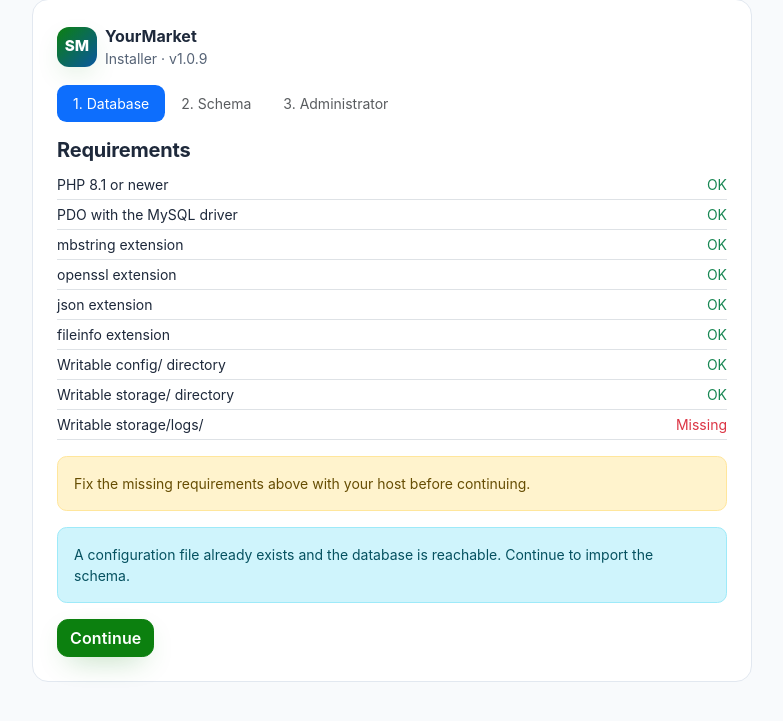
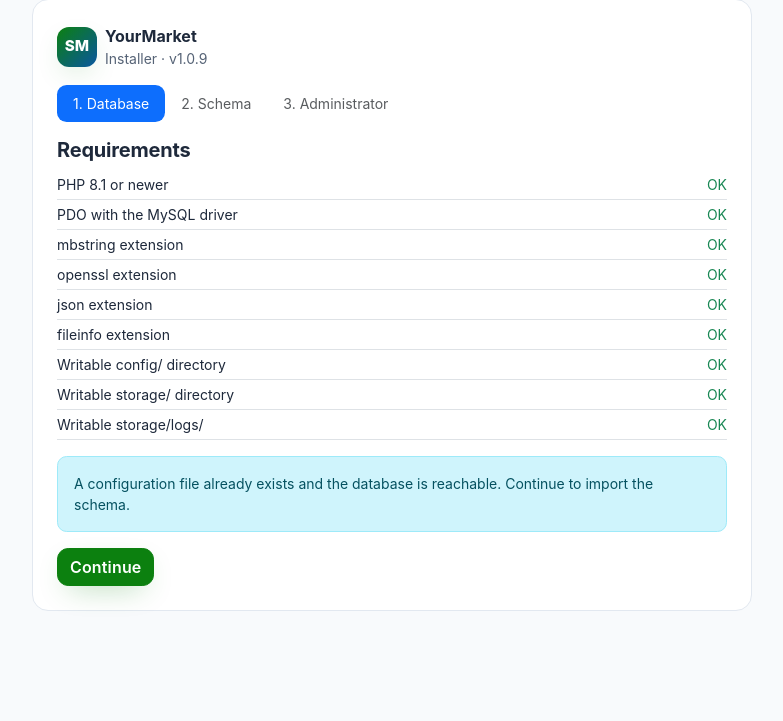
Before and after one commit to AMSVA011002/softmymarket, a PHP site: page /install/index.php in a window 1280 px wide. Shown: the part 33-754 px from the top of the page, without its empty margins (248-1031 px from the left). Run offline with PHP 8.4, Linux system fonts and the light colour scheme; data comes from the database, SQL or seed files in the repository; tables that the repository leaves empty hold one stand-in row (values such as "Sample post"); some libraries are stand-ins or nearby versions.

Commit message:
Improve installer diagnostics and storage setup
Co-authored-by: arena-agent <297053741+arena-agent@users.noreply.github.com>

```diff
--- a/install/index.php
+++ b/install/index.php
@@ -106,6 +106,25 @@
     return [true, 'Schema imported (' . $executed . ' statements).'];
 }
 
+/** Create expected runtime directories when the storage parent permits it. */
+function install_prepare_storage_directories(): void
+{
+    foreach ([
+        STORAGE_PATH,
+        STORAGE_PATH . '/logs',
+        STORAGE_PATH . '/cache',
+        STORAGE_PATH . '/cache/images',
+        STORAGE_PATH . '/uploads',
+        STORAGE_PATH . '/sessions',
+        STORAGE_PATH . '/backups',
+    ] as $directory) {
+        if (!is_dir($directory) && !@mkdir($directory, 0750, true) && !is_dir($directory)) {
+            error_log('Installer could not create runtime directory: ' . $directory);
+        }
+    }
+}
+
+install_prepare_storage_directories();
 $requirements = install_requirements();
 $requirementsOk = !in_array(false, $requirements, true);
 $alreadyConfigured = is_file($configFile);
@@ -303,23 +322,33 @@
           <?php endforeach; ?>
         </ul>
         <?php if (!$requirementsOk): ?>
-          <div class="alert alert-warning small">Fix the missing requirements above with your host before continuing.</div>
+          <div class="alert alert-warning small">
+            Fix the missing requirements before continuing.
+            <?php if (empty($requirements['Writable storage/logs/'])): ?>
+              The installer tried to create <code>storage/logs/</code> automatically. It still cannot write there; create the directory in your hosting File Manager and grant the PHP process write access (usually directory mode <code>0755</code> or <code>0750</code> when PHP runs as the account owner).
+            <?php endif; ?>
+          </div>
         <?php endif; ?>
 
         <?php if ($alreadyConfigured && $dbOk): ?>
           <div class="alert alert-info small">A configuration file already exists and the database is reachable. Continue to import the schema.</div>
           <a class="btn btn-brand" href="/install/index.php?step=2">Continue</a>
         <?php else: ?>
-          <?php if ($dbError !== null): ?><div class="alert alert-warning small">Existing configuration could not connect: <?= h($dbError) ?></div><?php endif; ?>
+          <?php if ($dbError !== null): ?>
+            <div class="alert alert-warning small">
+              <strong>Existing configuration could not connect to MySQL.</strong>
+              The config file is present, but the connection failed. Verify the database host, port, database name, username, password and that this database user has privileges on that database. The password is never shown here. The exact PDO error is written to the hosting PHP error log. Correct the connection details below and save to replace the configuration.
+            </div>
+          <?php endif; ?>
           <form method="post" class="row g-2">
             <?= Csrf::field() ?>
             <input type="hidden" name="step" value="1">
-            <div class="col-md-8"><label class="form-label small">Database host</label><input class="form-control form-control-sm" name="db_host" value="<?= h((string) post('db_host', 'localhost')) ?>" required></div>
-            <div class="col-md-4"><label class="form-label small">Port</label><input class="form-control form-control-sm" name="db_port" value="<?= h((string) post('db_port', '3306')) ?>" required></div>
-            <div class="col-md-6"><label class="form-label small">Database name</label><input class="form-control form-control-sm" name="db_name" value="<?= h((string) post('db_name', '')) ?>" required></div>
-            <div class="col-md-6"><label class="form-label small">Database user</label><input class="form-control form-control-sm" name="db_user" value="<?= h((string) post('db_user', '')) ?>" required></div>
+            <div class="col-md-8"><label class="form-label small">Database host</label><input class="form-control form-control-sm" name="db_host" value="<?= h((string) post('db_host', (string) Config::get('db.host', 'localhost'))) ?>" required></div>
+            <div class="col-md-4"><label class="form-label small">Port</label><input class="form-control form-control-sm" name="db_port" value="<?= h((string) post('db_port', (string) Config::get('db.port', '3306'))) ?>" required></div>
+            <div class="col-md-6"><label class="form-label small">Database name</label><input class="form-control form-control-sm" name="db_name" value="<?= h((string) post('db_name', (string) Config::get('db.name', ''))) ?>" required></div>
+            <div class="col-md-6"><label class="form-label small">Database user</label><input class="form-control form-control-sm" name="db_user" value="<?= h((string) post('db_user', (string) Config::get('db.user', ''))) ?>" required></div>
             <div class="col-12"><label class="form-label small">Database password</label><input class="form-control form-control-sm" type="password" name="db_pass" value=""></div>
-            <div class="col-12"><label class="form-label small">Store URL (no trailing slash)</label><input class="form-control form-control-sm" name="app_url" value="<?= h((string) post('app_url', (isset($_SERVER['HTTPS']) && $_SERVER['HTTPS'] !== 'off' ? 'https://' : 'http://') . ($_SERVER['HTTP_HOST'] ?? 'localhost'))) ?>" required></div>
+            <div class="col-12"><label class="form-label small">Store URL (no trailing slash)</label><input class="form-control form-control-sm" name="app_url" value="<?= h((string) post('app_url', $alreadyConfigured ? (string) Config::get('app.url', '') : ((isset($_SERVER['HTTPS']) && $_SERVER['HTTPS'] !== 'off' ? 'https://' : 'http://') . ($_SERVER['HTTP_HOST'] ?? 'localhost')))) ?>" required></div>
             <div class="col-12">
               <div class="form-check"><input class="form-check-input" type="checkbox" id="i-secure" name="secure_cookies" value="1" checked><label class="form-check-label small" for="i-secure">Require HTTPS for session cookies (recommended)</label></div>
               <div class="form-check"><input class="form-check-input" type="checkbox" id="i-debug" name="debug" value="1"><label class="form-check-label small" for="i-debug">Enable debug mode (development only)</label></div>
@@ -331,9 +360,11 @@
       <?php elseif ($step === 2): ?>
         <h1 class="h5 fw-bold">Import the database</h1>
         <p class="small text-ink-600">This creates any missing tables from <code>database/schema.sql</code> and preserves existing tables and custom settings.</p>
-        <?php if (!$alreadyConfigured): ?>
-          <div class="alert alert-warning small">No configuration file found — go back to step 1.</div>
-          <a class="btn btn-soft" href="/install/index.php?step=1">Back</a>
+        <?php if (!$alreadyConfigured || !$dbOk): ?>
+          <div class="alert alert-warning small">
+            <?php if (!$alreadyConfigured): ?>No configuration file found.<?php else: ?>The configured database could not be reached. Correct its host, port, database name, username and password in step 1 before importing the schema.<?php endif; ?>
+          </div>
+          <a class="btn btn-soft" href="/install/index.php?step=1">Back to database settings</a>
         <?php else: ?>
           <form method="post" data-install-confirm>
             <?= Csrf::field() ?>
```
Also changed, not shown: docs/DEPLOYMENT.md (+6 -0 lines).
